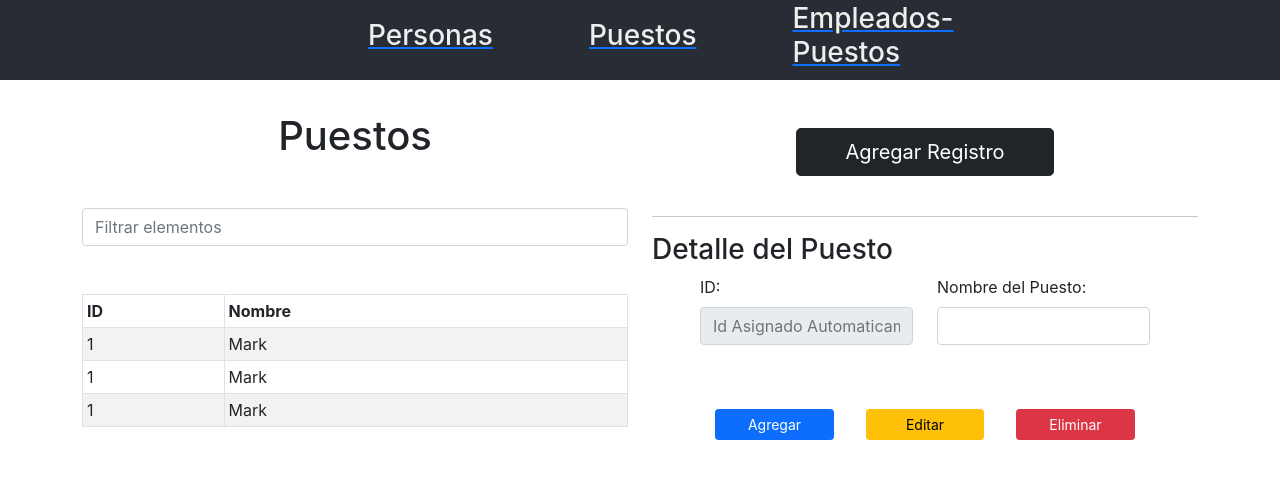
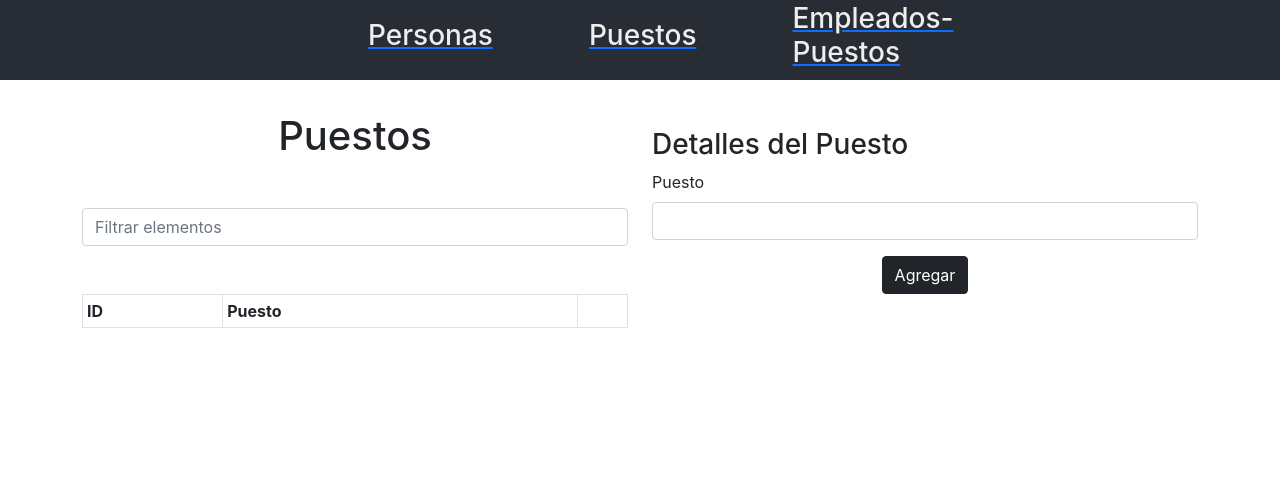
Before and after one commit to AgustinRangelIbarra/empleados_demo, a React (Create React App) app: page /puestos in a window 1280 px wide. Shown: the top 478 px of the page. Built offline with nearby package versions, Linux system fonts and the light colour scheme.

Commit message:
Delete Person, Add Puesto

```diff
--- a/src/App.js
+++ b/src/App.js
@@ -5,10 +5,12 @@ import Puestos from "./Components/MainComponents/Puestos";
 import EmpleadosPuestos from "./Components/MainComponents/EmpleadosPuestos";
 import Personas from "./Components/MainComponents/Personas";
 import PeopleState from "./Components/Context/PeopleContext/PeopleState";
+import PuestoState from "./Components/Context/PuestoContext/PuestoState";
 
 function App() {
 	return (
 		<PeopleState>
+			<PuestoState>
 				<Router>
 					<Nav />
 					<Switch>
@@ -18,6 +20,7 @@ function App() {
 						<Route path="/empleados/" component={EmpleadosPuestos} />
 					</Switch>
 				</Router>
+			</PuestoState>
 		</PeopleState>
 	);
 }
--- a/src/Components/Context/PeopleContext/PeopleState.js
+++ b/src/Components/Context/PeopleContext/PeopleState.js
@@ -1,7 +1,7 @@
 import { useReducer } from 'react';
 import { peopleContext } from "./peopleContext";
 import { peopleReducer } from './peopleReducer'
-import { ADD_PERSON } from "./peopleTypes";
+import { ADD_PERSON, DELETE_PERSON } from "./peopleTypes";
 
 const PeopleState = ( props ) => {
 
@@ -19,8 +19,16 @@ const PeopleState = ( props ) => {
 		dispatch(action);
 	}
 
+	const deletePerson = (id) => {
+		const action = {
+			type: DELETE_PERSON,
+			payload: id
+		}
+		dispatch(action);
+	}
+
 	return (
-		<peopleContext.Provider value={{ state, addPerson}}>
+		<peopleContext.Provider value={{ state, addPerson, deletePerson}}>
 			{
 				props.children
 			}
--- a/src/Components/Context/PeopleContext/peopleReducer.js
+++ b/src/Components/Context/PeopleContext/peopleReducer.js
@@ -1,10 +1,13 @@
-import { ADD_PERSON } from "./peopleTypes";
+import { ADD_PERSON, DELETE_PERSON } from "./peopleTypes";
 
 export const peopleReducer = ( state = [], action ) => {
 	switch (action.type) {
 		case ADD_PERSON:
 			return [...state, action.payload];
 
+		case DELETE_PERSON:
+			return state.filter( (registro) => registro.id !== action.payload );
+
 		default:
 			return state;
 	}
--- a/src/Components/Context/PeopleContext/peopleTypes.js
+++ b/src/Components/Context/PeopleContext/peopleTypes.js
@@ -1 +1,3 @@
-export const ADD_PERSON = "inserPersonas";
+export const ADD_PERSON = "insertPersonas";
+
+export const DELETE_PERSON = "deletePersona";
--- /dev/null
+++ b/src/Components/Context/PuestoContext/PuestoState.js
@@ -0,0 +1,31 @@
+import { useReducer } from 'react';
+import { puestoContext } from "./puestoContext";
+import { puestoReducer } from './puestoReducer'
+import { ADD_PUESTO } from "./puestoTypes";
+
+const PuestoState = ( props ) => {
+
+	const ls = localStorage;
+
+	const initialState = () => JSON.parse(ls.getItem('listPuestos')) || [];
+
+	const [state, dispatch] = useReducer(puestoReducer, [], initialState);
+
+	const addPuesto = (newPuesto) => {
+		const action = {
+			type: ADD_PUESTO,
+			payload: newPuesto
+		};
+		dispatch(action);
+	}
+
+	return (
+		<puestoContext.Provider value={{ state, addPuesto}}>
+			{
+				props.children
+			}
+		</puestoContext.Provider>
+	);
+}
+
+export default PuestoState;
--- /dev/null
+++ b/src/Components/Context/PuestoContext/puestoContext.js
@@ -0,0 +1,9 @@
+/*  importar create context de react
+permite manipular el estado global de la aplicacion.
+
+
+*/
+
+import { createContext } from 'react';
+
+export const puestoContext = createContext();
--- /dev/null
+++ b/src/Components/Context/PuestoContext/puestoReducer.js
@@ -0,0 +1,14 @@
+import { ADD_PUESTO, DELETE_PUESTO } from "./puestoTypes";
+
+export const puestoReducer = ( state = [], action ) => {
+	switch (action.type) {
+		case ADD_PUESTO:
+			return [...state, action.payload];
+
+		case DELETE_PUESTO:
+			return [...state, action.payload];
+
+		default:
+			return state;
+	}
+}
--- /dev/null
+++ b/src/Components/Context/PuestoContext/puestoTypes.js
@@ -0,0 +1,3 @@
+export const ADD_PUESTO = "insertPuesto";
+
+export const DELETE_PUESTO = "deletePuesto"
--- a/src/Components/MainComponents/Personas.js
+++ b/src/Components/MainComponents/Personas.js
@@ -16,7 +16,7 @@ const Personas = () => {
 	const { nombre, apellido, fecha } = valueForms;
 
 	const contextPeople = useContext(peopleContext);
-	const { state, addPerson } = contextPeople;
+	const { state, addPerson, deletePerson } = contextPeople;
 
 	useEffect(() => {
 		ls.setItem("listPersonas", JSON.stringify(state));
@@ -36,9 +36,8 @@ const Personas = () => {
 		reset();
 	};
 
-	const handleEliminar = () => {
-		console.log(state);
-		// const idRegistro = state.findIndex()
+	const handleFilter = () => {
+		// this.state.map( (registro) => registro.id )
 	}
 
 	return (
@@ -52,6 +51,7 @@ const Personas = () => {
 							required
 							placeholder="Filtrar elementos"
 							className="mb-5 mt-5"
+							onSubmit={handleFilter}
 						/>
 					</Form>
 
@@ -67,7 +67,8 @@ const Personas = () => {
 								</tr>
 							</thead>
 							<tbody>
-								{state.map((registro) => (
+								{
+									state.map( (registro) => (
 										<tr>
 											<td>{registro.id}</td>
 											<td>{registro.nombre}</td>
@@ -75,22 +76,23 @@ const Personas = () => {
 											<td>{registro.fecha}</td>
 											<td>
 												<div className="d-flex flex-column justify-content-center ">
-												<input
+													<button
 														type="submit"
 														value="Editar"
 														className="btn btn-warning btn-sm"
-													onClick={() => console.log('xd')}
-												/>
-												<input
+														onClick={() => console.log("xd")}
+													>Editar</button>
+													<button
 														type="submit"
-													value="Eliminar"
+														value={registro.id}
 														className="btn btn-danger btn-sm"
-													onClick={handleEliminar}
-												/>
+														onClick={() => deletePerson(registro.id)}
+													>Eliminar</button>
 												</div>
 											</td>
 										</tr>
-								))}
+									))
+								}
 							</tbody>
 						</Table>
 					</div>
@@ -132,7 +134,7 @@ const Personas = () => {
 								/>
 							</div>
 							<div className="d-flex justify-content-center align-items-center">
-								<input type="submit" value="Agregar" className="btn btn-dark mx-2 " />
+								<input type="submit" value="Agregar" className="btn btn-dark mx-2 mb-5" />
 							</div>
 						</form>
 					</div>
--- a/src/Components/MainComponents/Puestos.js
+++ b/src/Components/MainComponents/Puestos.js
@@ -1,7 +1,35 @@
-import React from 'react'
-import { Container, Col, Row, Form, Button, Table  } from 'react-bootstrap'
+import { useEffect, useContext } from "react";
+import { Container, Col, Row, Form, Button, Table } from "react-bootstrap";
+import { useForms } from "../../hooks/useForms";
+import { puestoContext } from "../Context/PuestoContext/puestoContext";
 
-export default function Puestos() {
+const Puestos = () => {
+	const ls = localStorage;
+
+	const { valueForms, reset, handleChange } = useForms({puesto: ""});
+	const { puesto } = valueForms;
+
+	const contextPuesto = useContext(puestoContext);
+	const { state, addPuesto } = contextPuesto;
+
+	useEffect(() => {
+		ls.setItem("listPuestos", JSON.stringify(state));
+	}, [state]);
+
+	const handleSubmit = (e) => {
+		e.preventDefault();
+
+		if (puesto.trim().length < 1) return;
+
+		const newPuesto = {
+			...valueForms,
+			id: new Date().getTime(),
+		};
+		console.log(newPuesto);
+		addPuesto(newPuesto);
+		reset();
+	};
+
 	return (
 		<Container>
 			<Row>
@@ -21,77 +49,67 @@ export default function Puestos() {
 							<thead>
 								<tr>
 									<th>ID</th>
-									<th>Nombre</th>
+									<th>Puesto</th>
+									<th></th>
 								</tr>
 							</thead>
 							<tbody>
-								<tr>
-									<td>1</td>
-									<td>Mark</td>
-								</tr>
-								<tr>
-									<td>1</td>
-									<td>Mark</td>
-								</tr>
-								<tr>
-									<td>1</td>
-									<td>Mark</td>
-								</tr>
+								{
+									state.map( (registro) => (
+										<tr>
+											<td>{registro.id}</td>
+											<td>{registro.puesto}</td>
+											<td>
+												<div className="d-flex flex-column justify-content-center ">
+													<button
+														type="submit"
+														value="Editar"
+														className="btn btn-warning btn-sm"
+														onClick={() => console.log("xd")}
+													>
+														Editar
+													</button>
+													<button
+														type="submit"
+														value={registro.id}
+														className="btn btn-danger btn-sm"
+														// onClick={handleEliminar}
+													>
+														Eliminar
+													</button>
+												</div>
+											</td>
+										</tr>
+									))
+								}
 							</tbody>
 						</Table>
 					</div>
 				</Col>
 
-				<Col className="">
-					<div className="btn-add-registro d-flex">
-						<Button
-							variant="dark"
-							className="ps-5 pe-5 mt-5 mb-4"
-							size="lg"
-							style={{ margin: "auto" }}
-						>
-							Agregar Registro
-						</Button>
-					</div>
-
+				<Col>
 					<div>
-						<hr />
-						<h3>Detalle del Puesto</h3>
-						<Form className="d-flex flex-column mx-5">
-							<Row>
-								<Col>
-									<Form.Group>
-										<Form.Label>ID:</Form.Label>
-										<Form.Control
-											type="text"
-											required
-											readOnly
-											placeholder="Id Asignado Automaticamente"
-										/>
-									</Form.Group>
-								</Col>
-								<Col>
-									<Form.Group>
-										<Form.Label>Nombre del Puesto:</Form.Label>
-										<Form.Control type="text" required />
-									</Form.Group>
-								</Col>
-							</Row>
-							<Row className="d-flex flex-row justify-content-center align-items-center mt-5">
-								<Button variant="primary" size="sm" type="submit" className="btn-form">
-									Agregar
-								</Button>
-								<Button variant="warning" size="sm" type="submit" className="btn-form">
-									Editar
-								</Button>
-								<Button variant="danger" size="sm" type="submit" className="btn-form">
-									Eliminar
-								</Button>
-							</Row>
-						</Form>
+						<h3 className="mt-5">Detalles del Puesto</h3>
+						<form onSubmit={handleSubmit}>
+							<div className="mb-3">
+								<label className="form-label">Puesto</label>
+								<input
+									onChange={handleChange}
+									name="puesto"
+									type="text"
+									value={puesto}
+									className="form-control"
+								/>
+							</div>
+							<div className="d-flex justify-content-center align-items-center">
+								<input type="submit" value="Agregar" className="btn btn-dark mx-2 mb-5" />
+							</div>
+						</form>
 					</div>
 				</Col>
 			</Row>
 		</Container>
 	);
 }
+
+export default Puestos;
```
Lines whose indentation alone changed are shown as unchanged.
